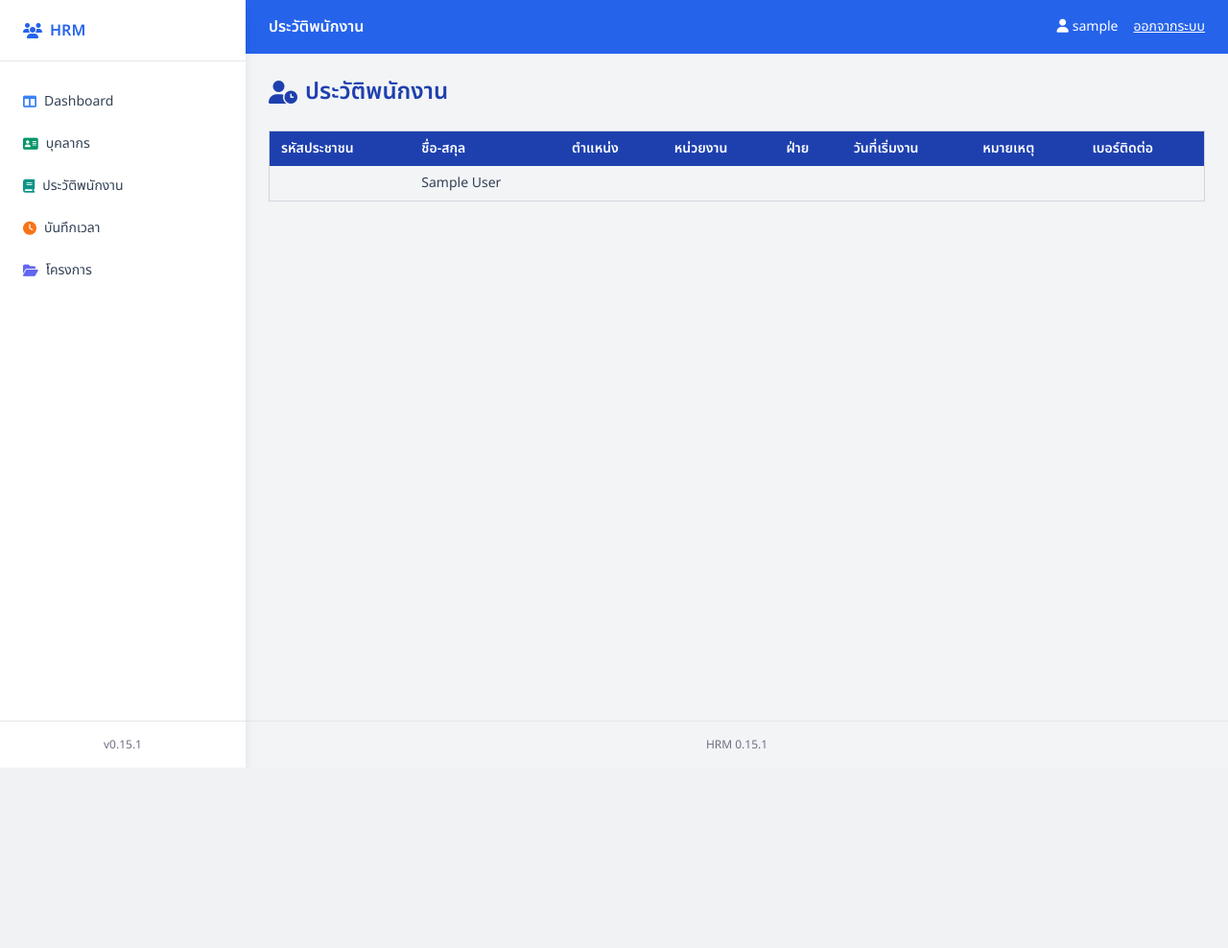
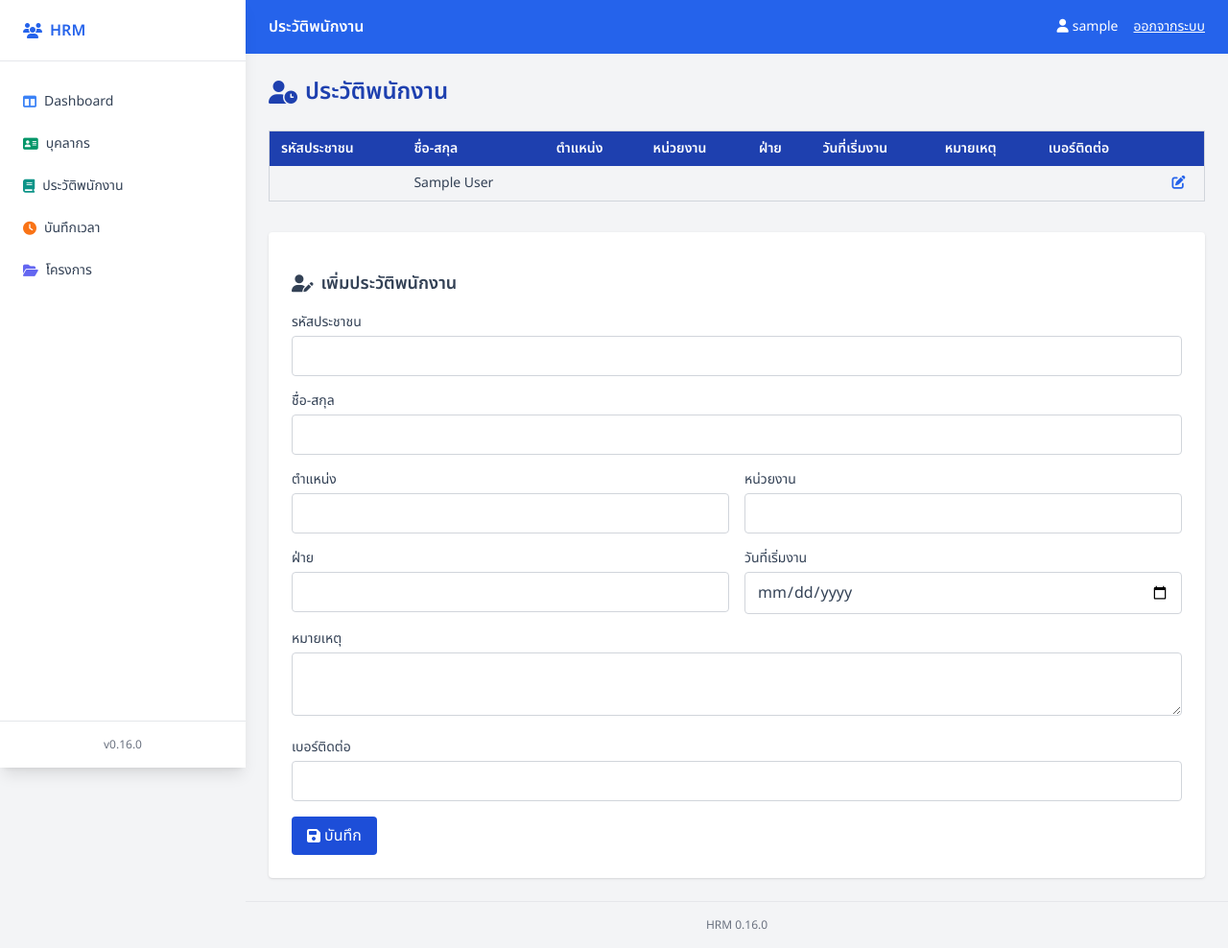
Before and after one commit to theeraphol/hrm, a Flask app: page /hrm/history in a window 1280 px wide. Shown: the whole page at 96% size. Before the commit the page ends 800 px from the top, so only its background shows below. Run offline with Flask 2, Linux system fonts and the light colour scheme; the visitor is signed in with stand-in values (Sample User, id 1); some libraries are stand-ins or nearby versions.

Commit message:
Add editable employee history page

```diff
--- a/app.py
+++ b/app.py
@@ -164,23 +164,62 @@ def staff():
 
 # ----- Employee History -----
 
-@bp.route('/history')
+@bp.route('/history', methods=['GET', 'POST'])
 def history():
     if not sso_authenticated():
         return redirect(url_for('hrm.login'))
 
+    message = ''
+    edit_record = None
     conn = get_connection()
     try:
+        if request.method == 'POST':
+            form = request.form
+            data = (
+                form.get('national_id'),
+                form.get('full_name'),
+                form.get('position'),
+                form.get('department'),
+                form.get('division'),
+                form.get('start_date'),
+                form.get('note'),
+                form.get('phone'),
+            )
+            with conn.cursor() as cur:
+                if form.get('id'):
+                    cur.execute(
+                        'UPDATE employee_histories SET national_id=%s, full_name=%s, position=%s, '
+                        'department=%s, division=%s, start_date=%s, note=%s, phone=%s WHERE id=%s',
+                        data + (form.get('id'),)
+                    )
+                    message = 'แก้ไขข้อมูลเรียบร้อยแล้ว'
+                else:
+                    cur.execute(
+                        'INSERT INTO employee_histories (national_id, full_name, position, department, '
+                        'division, start_date, note, phone) VALUES (%s,%s,%s,%s,%s,%s,%s,%s)',
+                        data
+                    )
+                    message = 'เพิ่มข้อมูลเรียบร้อยแล้ว'
+                conn.commit()
+
+        edit_id = request.args.get('edit_id')
+        if edit_id:
+            with conn.cursor() as cur:
+                cur.execute('SELECT * FROM employee_histories WHERE id=%s', (edit_id,))
+                edit_record = cur.fetchone()
+
         with conn.cursor() as cur:
-            query = (
-                'SELECT national_id, full_name, position, department, division, '
-                'start_date, note, phone FROM employee_histories ORDER BY id'
-            )
-            cur.execute(query)
+            cur.execute('SELECT * FROM employee_histories ORDER BY id')
             rows = cur.fetchall()
     finally:
         conn.close()
-    return render_template('history.html', history_list=rows, title='ประวัติพนักงาน')
+    return render_template(
+        'history.html',
+        history_list=rows,
+        edit_record=edit_record,
+        message=message,
+        title='ประวัติพนักงาน'
+    )
 
 # ----- Projects -----
 
--- a/config.py
+++ b/config.py
@@ -3,7 +3,7 @@ import os
 class Config:
     """การตั้งค่าสำหรับแอปพลิเคชัน"""
 
-    VERSION = "0.15.1"
+    VERSION = "0.16.0"
 
     # คีย์ลับสำหรับ Flask ต้องกำหนดผ่านตัวแปรสภาพแวดล้อมเท่านั้น
     SECRET_KEY = os.environ.get("BST-bangsithong-app-SECRET_KEY-024467684")
--- a/templates/history.html
+++ b/templates/history.html
@@ -12,6 +12,7 @@
       <th class="py-2 px-3 text-left">วันที่เริ่มงาน</th>
       <th class="py-2 px-3 text-left">หมายเหตุ</th>
       <th class="py-2 px-3 text-left">เบอร์ติดต่อ</th>
+      <th class="py-2 px-3"></th>
     </tr>
   </thead>
   <tbody>
@@ -25,10 +26,65 @@
       <td class="py-2 px-3">{{ h.start_date or '' }}</td>
       <td class="py-2 px-3">{{ h.note or '' }}</td>
       <td class="py-2 px-3">{{ h.phone or '' }}</td>
+      <td class="py-2 px-3 text-center">
+        <a href="{{ url_for('hrm.history', edit_id=h.id) }}" class="text-blue-600 hover:underline"><i class="fa-solid fa-pen-to-square"></i></a>
+      </td>
     </tr>
     {% else %}
-    <tr><td colspan="8" class="py-3 px-3 text-center text-gray-600">ไม่พบข้อมูล</td></tr>
+    <tr><td colspan="9" class="py-3 px-3 text-center text-gray-600">ไม่พบข้อมูล</td></tr>
     {% endfor %}
   </tbody>
 </table>
+{% if message %}
+<p class="mt-4 text-center text-green-700"><i class="fa-solid fa-circle-info mr-1"></i>{{ message }}</p>
+{% endif %}
+<form method="post" class="mt-8 bg-white p-6 rounded shadow space-y-4">
+  <input type="hidden" name="id" value="{{ edit_record.id if edit_record else '' }}" />
+  <h2 class="text-lg font-semibold mb-4 flex items-center gap-2">
+    <i class="fa-solid fa-user-pen"></i>
+    {% if edit_record %}แก้ไขข้อมูล{% else %}เพิ่มประวัติพนักงาน{% endif %}
+  </h2>
+  <div>
+    <label class="block text-sm mb-1">รหัสประชาชน</label>
+    <input type="text" name="national_id" value="{{ edit_record.national_id if edit_record else '' }}" class="border border-gray-300 rounded px-3 py-2 w-full" required>
+  </div>
+  <div>
+    <label class="block text-sm mb-1">ชื่อ-สกุล</label>
+    <input type="text" name="full_name" value="{{ edit_record.full_name if edit_record else '' }}" class="border border-gray-300 rounded px-3 py-2 w-full">
+  </div>
+  <div class="grid grid-cols-2 gap-4">
+    <div>
+      <label class="block text-sm mb-1">ตำแหน่ง</label>
+      <input type="text" name="position" value="{{ edit_record.position if edit_record else '' }}" class="border border-gray-300 rounded px-3 py-2 w-full">
+    </div>
+    <div>
+      <label class="block text-sm mb-1">หน่วยงาน</label>
+      <input type="text" name="department" value="{{ edit_record.department if edit_record else '' }}" class="border border-gray-300 rounded px-3 py-2 w-full">
+    </div>
+  </div>
+  <div class="grid grid-cols-2 gap-4">
+    <div>
+      <label class="block text-sm mb-1">ฝ่าย</label>
+      <input type="text" name="division" value="{{ edit_record.division if edit_record else '' }}" class="border border-gray-300 rounded px-3 py-2 w-full">
+    </div>
+    <div>
+      <label class="block text-sm mb-1">วันที่เริ่มงาน</label>
+      <input type="date" name="start_date" value="{{ edit_record.start_date if edit_record else '' }}" class="border border-gray-300 rounded px-3 py-2 w-full">
+    </div>
+  </div>
+  <div>
+    <label class="block text-sm mb-1">หมายเหตุ</label>
+    <textarea name="note" class="border border-gray-300 rounded px-3 py-2 w-full">{{ edit_record.note if edit_record else '' }}</textarea>
+  </div>
+  <div>
+    <label class="block text-sm mb-1">เบอร์ติดต่อ</label>
+    <input type="text" name="phone" value="{{ edit_record.phone if edit_record else '' }}" class="border border-gray-300 rounded px-3 py-2 w-full">
+  </div>
+  <div class="flex gap-2">
+    <button type="submit" class="bg-blue-700 text-white px-4 py-2 rounded hover:bg-blue-800 flex items-center gap-1"><i class="fa-solid fa-floppy-disk"></i>บันทึก</button>
+    {% if edit_record %}
+    <a href="{{ url_for('hrm.history') }}" class="px-4 py-2 rounded border border-gray-300 text-gray-600 hover:bg-gray-50">ยกเลิก</a>
+    {% endif %}
+  </div>
+</form>
 {% endblock %}
```
Also changed, not shown: README.md.
